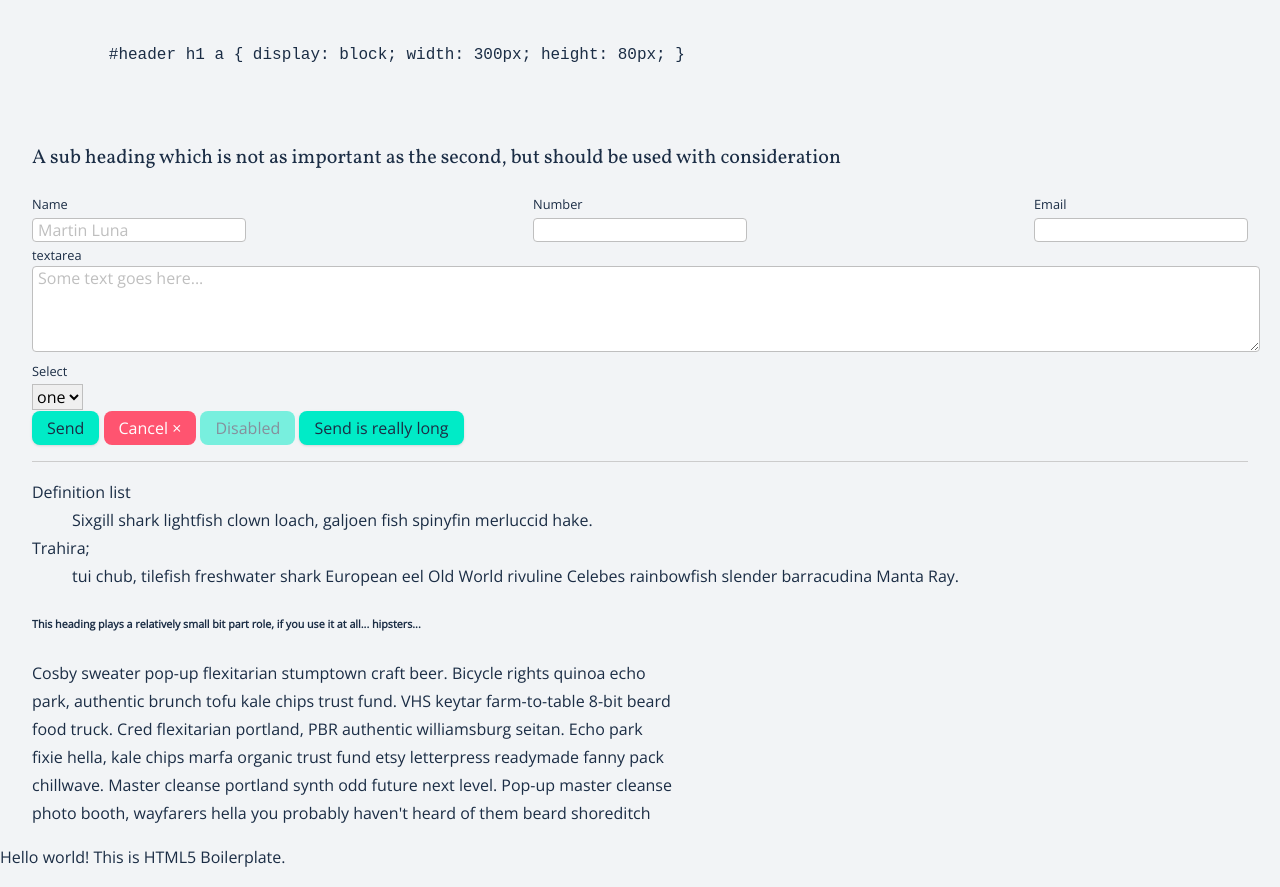
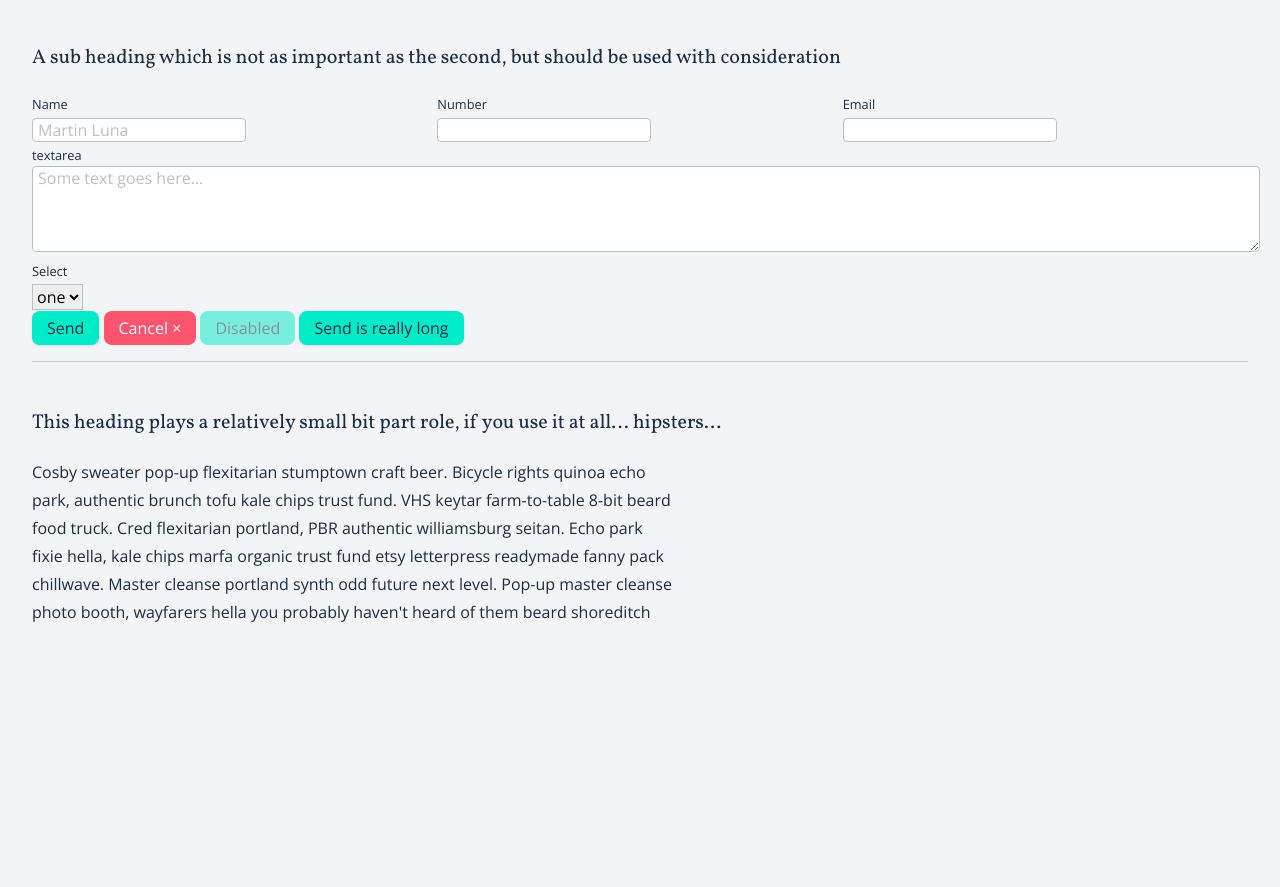
Before and after one commit to uxmoon/css-design-system, a website built with Parcel: page index.html in a window 1280 px wide. Shown: the part 1948-2835 px from the top of the page. After the commit the page ends 2590 px from the top, so only its background shows below. Built offline with nearby package versions, Linux system fonts and the light colour scheme.

Commit message:
updated markup and added mq

```diff
--- a/css/style.css
+++ b/css/style.css
@@ -42,6 +42,8 @@ html {
 } /*16px*/
 
 body {
+  background-color: var(--background);
+  color: var(--textColor);
   font-family: var(--bodyFont);
   font-weight: 400;
   line-height: 1.75;
@@ -103,11 +105,6 @@ small,
 }
 
 /* end type scale */
-
-body {
-  background-color: var(--background);
-  color: var(--textColor);
-}
 
 .dark {
   /* Swap css variables */
@@ -186,7 +183,6 @@ button[disabled] {
 
 .grid {
   --gridColumns: 2;
-  display: grid;
   grid-template-columns: repeat(var(--gridColumns), 1fr);
 }
 
@@ -198,10 +194,18 @@ button[disabled] {
 
 .flex {
   --justifyContent: space-between;
-  display: flex;
   justify-content: var(--justifyContent);
 }
 
 .flex-around {
   --justifyContent: space-around;
 }
+
+@media only screen and (min-width: 40rem) {
+  .flex {
+    display: flex;
+  }
+  .grid {
+    display: grid;
+  }
+}
--- a/index.html
+++ b/index.html
@@ -132,16 +132,12 @@
         kielbasa. Ground round leberkas prosciutto jowl, sirloin ham pastrami
         tri-tip.
       </p>
-      <pre>
-        <code>
-        #header h1 a { display: block; width: 300px; height: 80px; } </code>
-    </pre>
       <h5>
         A sub heading which is not as important as the second, but should be
         used with consideration
       </h5>
       <form action="">
-        <div class="flex">
+        <div class="grid cols-3">
           <div>
             <label for="name">Name</label>
             <input
@@ -183,22 +179,10 @@
         <button>Send is really long</button>
       </form>
       <hr />
-      <dl>
-        <dt>Definition list</dt>
-        <dd>
-          Sixgill shark lightfish clown loach, galjoen fish spinyfin merluccid
-          hake.
-        </dd>
-        <dt>Trahira;</dt>
-        <dd>
-          tui chub, tilefish freshwater shark European eel Old World rivuline
-          Celebes rainbowfish slender barracudina Manta Ray.
-        </dd>
-      </dl>
-      <h6>
+      <h5>
         This heading plays a relatively small bit part role, if you use it at
         all... hipsters...
-      </h6>
+      </h5>
       <p>
         Cosby sweater pop-up flexitarian stumptown craft beer. Bicycle rights
         quinoa echo park, authentic brunch tofu kale chips trust fund. VHS
@@ -211,8 +195,6 @@
       </p>
     </main>
 
-    <!-- Add your site or application content here -->
-    <p>Hello world! This is HTML5 Boilerplate.</p>
     <script src="js/vendor/modernizr-3.11.2.min.js"></script>
     <script src="js/plugins.js"></script>
     <script src="js/main.js"></script>
```
